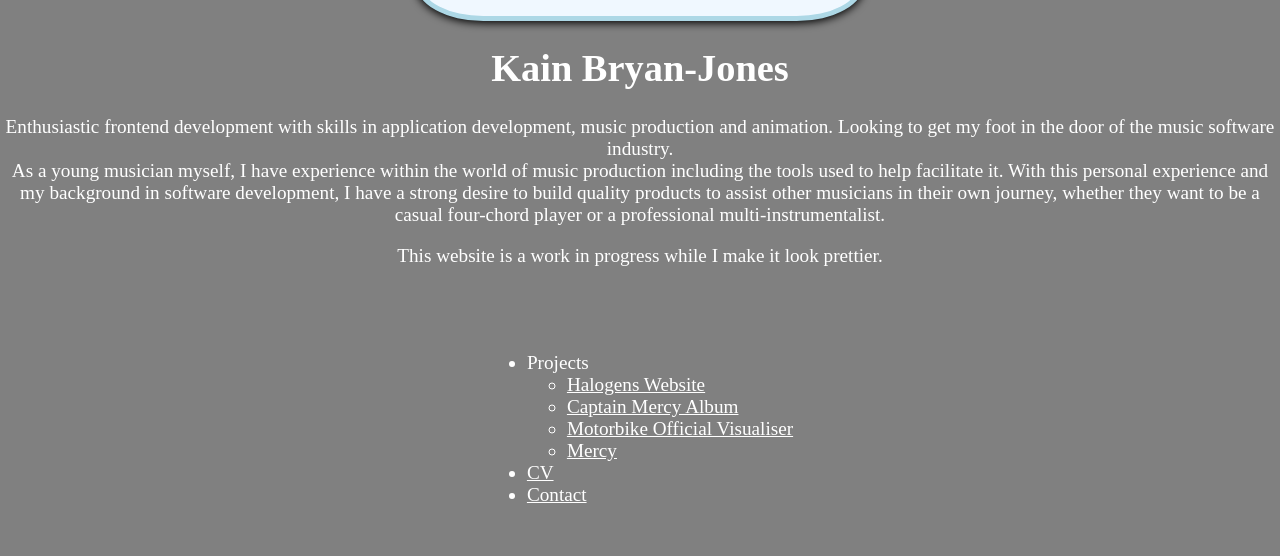
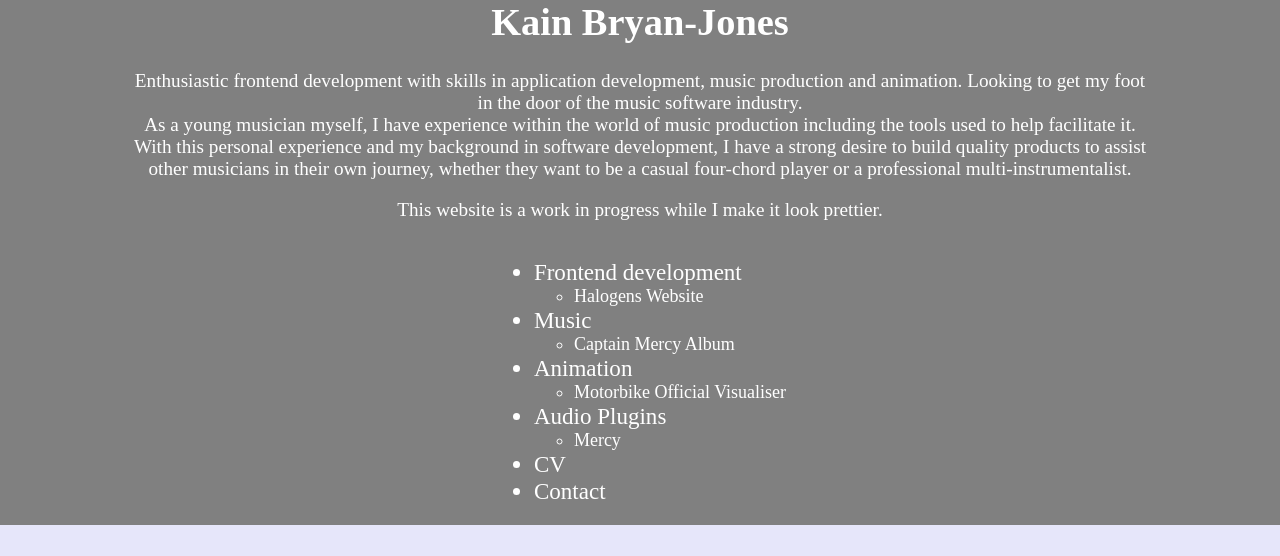
Before and after one commit to kainbryanjones/kainbryanjones, a React (Create React App) app: page / in a window 1280 px wide. Shown: the part 229-785 px from the top of the page. Built offline with nearby package versions, Linux system fonts and the light colour scheme; a web font is replaced by a local one.

Commit message:
fixed links

```diff
--- a/src/App.css
+++ b/src/App.css
@@ -42,13 +42,33 @@
 
 .menu-index a{
   color: white;
+  text-decoration: none;
 }
 
 .menu-index a:hover{
   color: lightgray;
 }
 
+.menu-index ul li{
+  font-size: larger;
+}
 
+.menu-index ul li li{
+  font-size: large;
+}
+
+.main-content{
+  font-family:initial;
+  padding-left:10%;
+  padding-right:10%;
+}
+
+@media only screen and (max-width :600px){
+  .main-content{
+    padding-left: 0%;
+    padding-right: 0%;
+  }
+}
 
 @keyframes App-logo-spin {
   from {
--- a/src/App.js
+++ b/src/App.js
@@ -5,8 +5,6 @@ function App() {
   return (
     <div className="App">
       <div style={{
-        height:"100vh",
-        width: "100vw",
         backgroundColor: "grey",
         display: "flex",
         justifyContent: "space-evenly",
@@ -14,12 +12,13 @@ function App() {
         flexWrap: "wrap",
 
       }}>
-        <div style={{maxWidth:"100%",
-                    backgroundColor:"aliceblue",
+        <div style={{
+          maxWidth: "100%",
+          backgroundColor: "aliceblue",
           border: '5px solid lightblue',
-                    padding:"1.5%",
-                    borderRadius:"0% 0% 15% 15%",
-                    boxShadow:"0px 2px 8px 0px black"
+          padding: "1.5%",
+          borderRadius: "0% 0% 15% 15%",
+          boxShadow: "0px 2px 8px 0px black"
         }}>
           <img
             src={"https://media.licdn.com/dms/image/D4D03AQH8LWTcO42vDw/profile-displayphoto-shrink_800_800/0/1665586590062?e=1677715200&v=beta&t=JkMAsNzIfoPOXvSu-MOzpVyLGIHVQ88uMrzEM6IO8O0"}
@@ -31,31 +30,44 @@ function App() {
         </div>
         <div>
           <h1>Kain Bryan-Jones</h1>
-          <div style={{
-            fontFamily:"initial",
-               }}>
+          <main>
+            <div className='main-content'>
               <p>
-            Enthusiastic frontend development with skills in application development, music production and animation. Looking to get my foot in the door of the music software industry.<br/>
+                Enthusiastic frontend development with skills in application development, music production and animation. Looking to get my foot in the door of the music software industry.<br />
                 As a young musician myself, I have experience within the world of music production including the tools used to help facilitate it. With this personal experience and my background in software development, I have a strong desire to build quality products to assist other musicians in their own journey, whether they want to be a casual four-chord player or a professional multi-instrumentalist.
               </p>
               <p>
                 This website is a work in progress while I make it look prettier.
               </p>
             </div>
+          </main>
         </div>
         <div className='menu-index'>
           <ul>
-            <li>Projects
+            <li>
+              Frontend development
               <ul>
                 <li>
-                  <a href="www.halogensband.com">Halogens Website</a>
+                  <a href="https://www.halogensband.com">Halogens Website</a>
+                </li>
+              </ul>
+            </li>
+            <li>Music
+              <ul>
+                <li>
+                  <a href="https://www.youtube.com/playlist?list=PLT0QgQf0TBxEGjlBJ1yWk-iuxF3mjkVgh">Captain Mercy Album</a>
+                </li>
+              </ul>
             </li>
             <li>
-                  <a href="">Captain Mercy Album</a>
+              Animation
+              <ul>
+              <li><a href="https://www.youtube.com/watch?v=jcC4XfAb8ZM">Motorbike Official Visualiser</a></li>
+              </ul>
             </li>
             <li>
-                  <a href="https://www.youtube.com/watch?v=jcC4XfAb8ZM">Motorbike Official Visualiser</a>
-                </li>
+              Audio Plugins
+              <ul>
               <li>
               <a href="https://github.com/kainbryanjones/Mercy">Mercy</a>
               </li>
```
Lines whose indentation alone changed are shown as unchanged.
